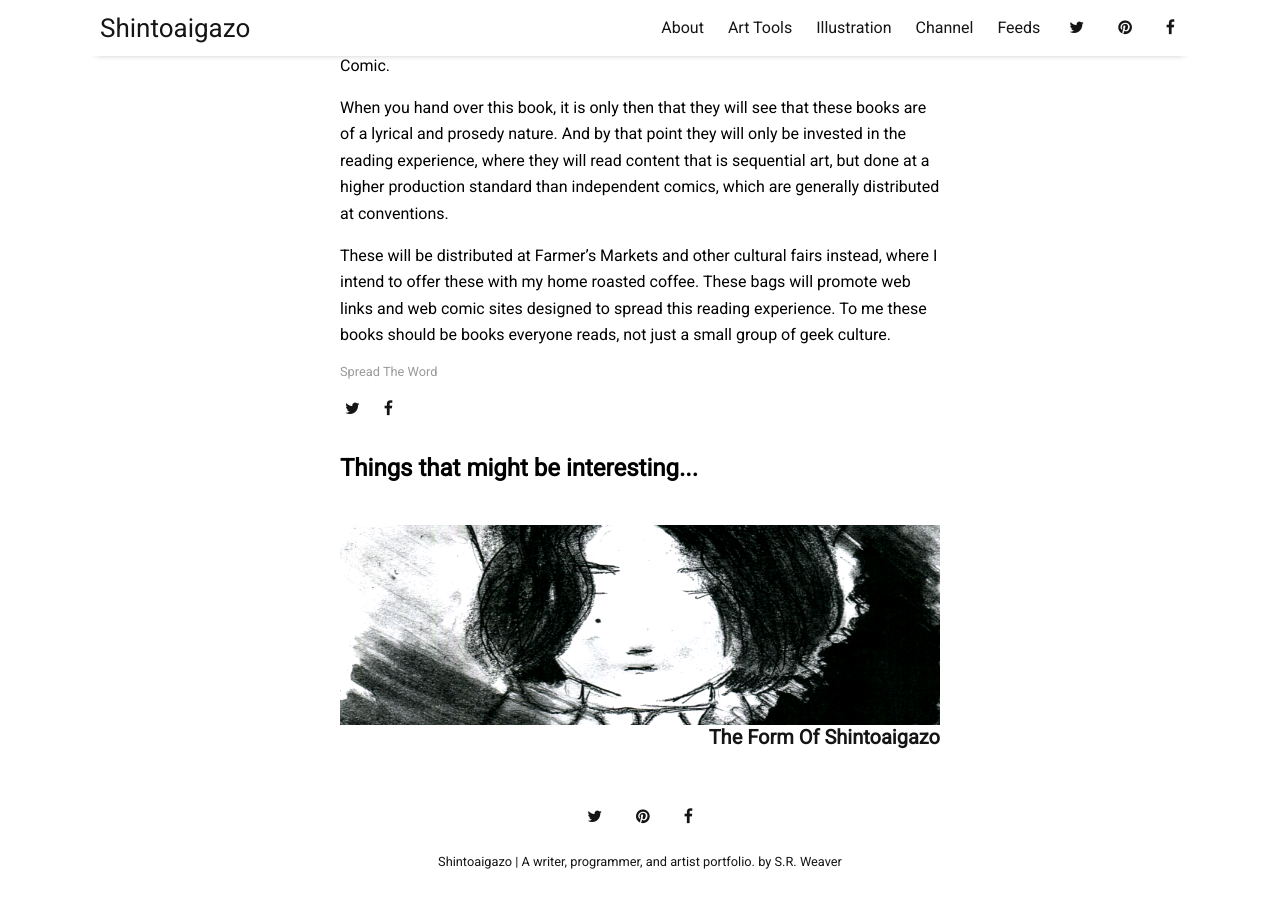
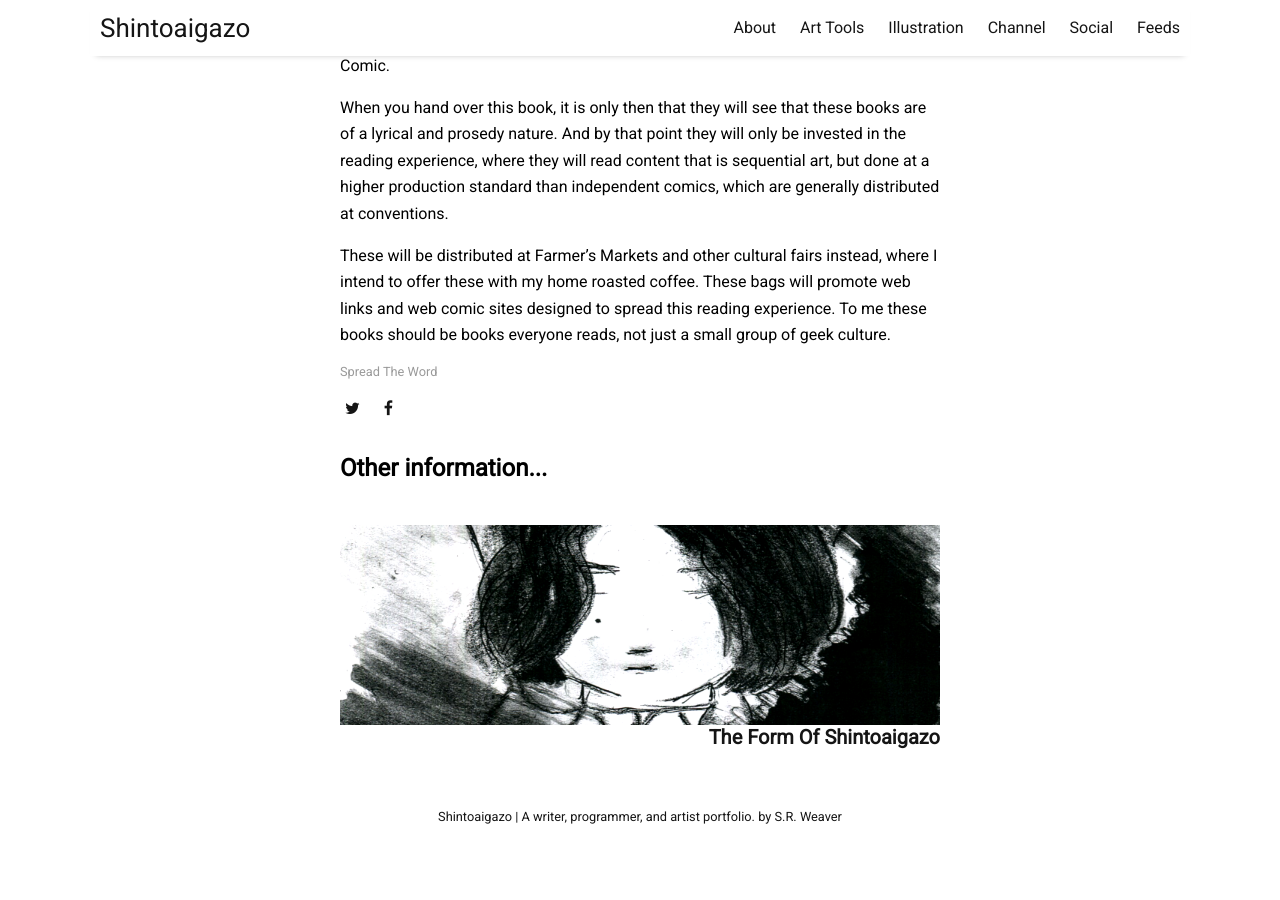
Before and after one commit to LWFlouisa/Portfolio, a Jekyll site: the page built from _posts/2021-08-26-thedistributionofshintoaigazo.md, in a window 1280 px wide and 900 px high, scrolled down 631 px. Built offline with Jekyll 4.4.1, drawn with Linux system fonts in a browser that asks for light colours; nearby versions of some CDN libraries; after the commit the page ends 1481 px from its top, so only the background shows below that.

Commit message:
Update settings.yml

```diff
--- a/_data/settings.yml
+++ b/_data/settings.yml
@@ -11,13 +11,14 @@ menu:
 - {name: 'Art Tools',         url: 'arttools'}
 - {name: 'Illustration',      url: 'illustration'}
 - {name: 'Channel',           url: 'channel'}
+- {name: 'Social',            url: 'social'}
 - {name: 'Feeds',             url: 'feeds'}
 
 # Available social icons are powered by Font Awesome, so you can use any icon that they offer
 social:
-- {icon: 'twitter',   link:              'https://twitter.com/FlouisaLW'}
-- {icon: 'pinterest', link:    'https://www.pinterest.com/lwflouisa0808'}
-- {icon: 'facebook',  link: 'https://www.facebook.com/HistoryOfEsfiomi/'}
+# - {icon: 'twitter',   link:              'https://twitter.com/FlouisaLW'}
+# - {icon: 'pinterest', link:    'https://www.pinterest.com/lwflouisa0808'}
+# - {icon: 'facebook',  link: 'https://www.facebook.com/HistoryOfEsfiomi/'}
 
 # - {icon: 'rss-square', link: 'feed.xml'}
 # - {icon: 'rss-square', link: 'rss-feed.xml'}
@@ -29,6 +30,6 @@ pagination:
 
 sharing_button_prompt: 'Spread The Word'
 
-related_posts: 'Things that might be interesting...'
+related_posts: 'Other information...'
 
 post_date_prefix: 'Written on'
```
